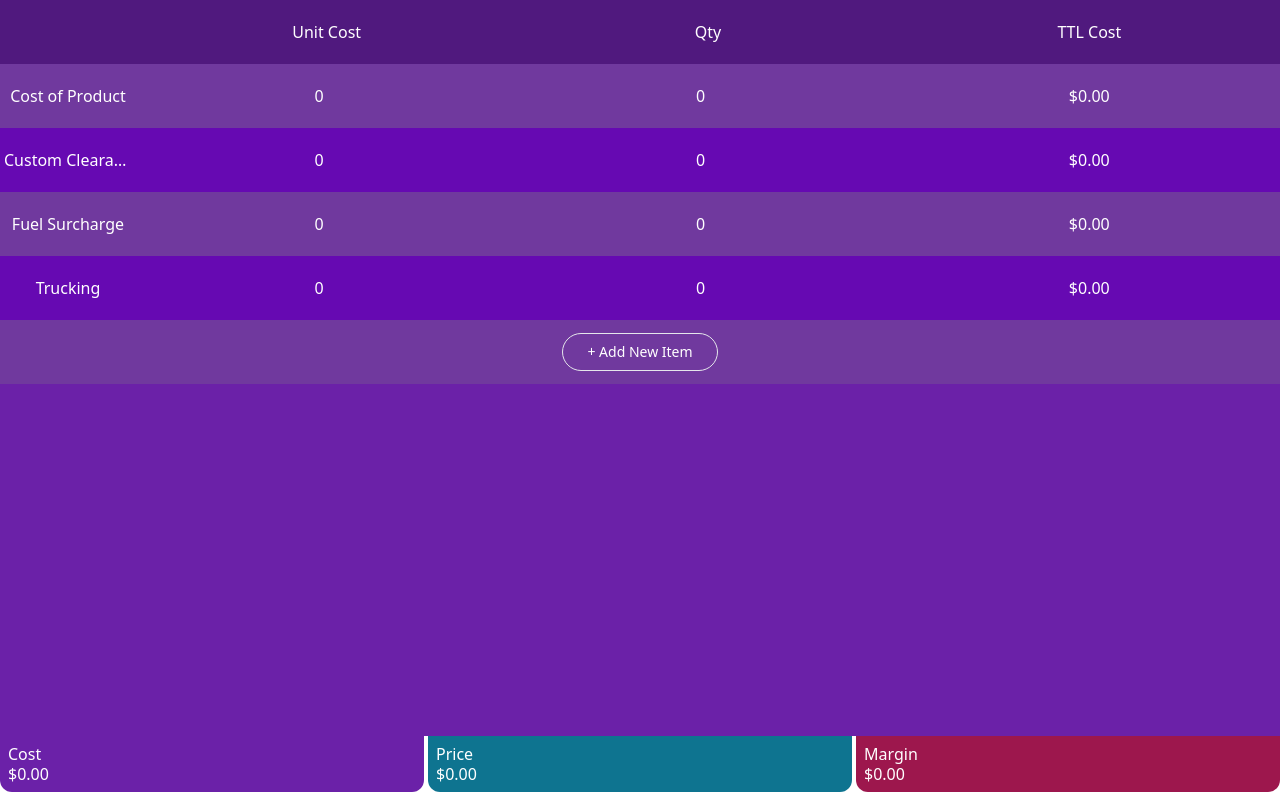
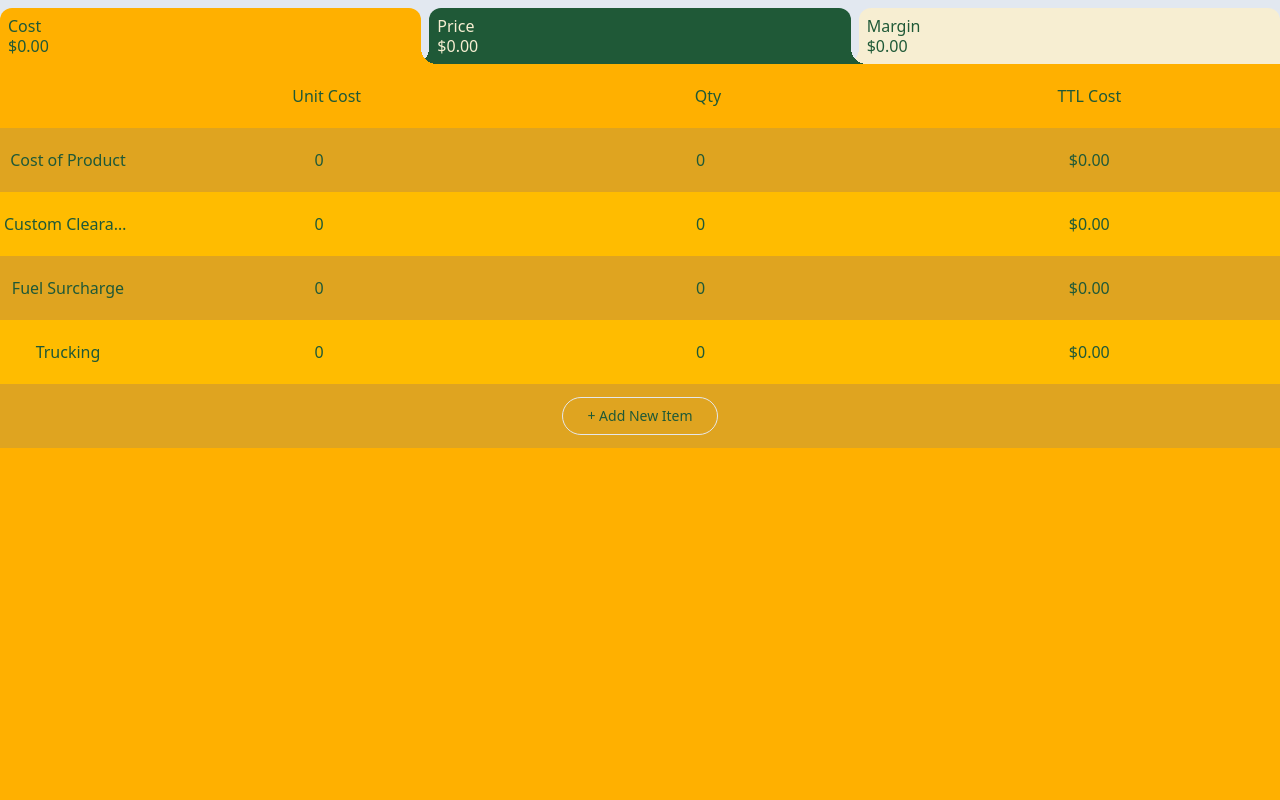
Before and after one commit to DevJogger/costing-margin-calculator, a Next.js app: page / in a window 1280 px wide. Built offline with nearby package versions, Linux system fonts and the light colour scheme.

Commit message:
Refactor components, update TabBar and page styles, add global colors

```diff
--- a/app/layout.tsx
+++ b/app/layout.tsx
@@ -9,6 +9,10 @@ export const metadata: Metadata = {
 export const viewport: Viewport = {
   maximumScale: 1,
   userScalable: false,
+  themeColor: [
+    { media: '(prefers-color-scheme: light)', color: '#E2E8F0' },
+    { media: '(prefers-color-scheme: dark)', color: '#1C1917' },
+  ],
 }
 
 export default function RootLayout({
--- a/app/page.tsx
+++ b/app/page.tsx
@@ -4,7 +4,7 @@ import CostPage from '@/components/CostPage'
 import PricePage from '@/components/PricePage'
 import MarginPage from '@/components/MarginPage'
 import TabBar from '@/components/TabBar'
-import { type Tab } from '@/types/Tabs'
+import type { Tab } from '@/common/types'
 
 export default function Home() {
   const [page, setPage] = useState<Tab>('cost')
@@ -16,16 +16,28 @@ export default function Home() {
   )
   const onTabClick = (tab: Tab) => setPage(tab)
   return (
-    <main className="flex h-dvh flex-col justify-between">
-      <CostPage setCostTotal={setCostTotal} hidden={page !== 'cost'} />
-      <PricePage setPriceTotal={setPriceTotal} hidden={page !== 'price'} />
-      <MarginPage hidden={page !== 'margin'} />
+    <main
+      className="flex h-dvh flex-col justify-between"
+      style={
+        {
+          '--costBg': '#FFB000',
+          '--priceBg': '#1F5937',
+          '--marginBg': '#F7EED2',
+          '--costText': '#1F5937',
+          '--priceText': '#F7EED2',
+          '--marginText': '#1F5937',
+        } as React.CSSProperties
+      }
+    >
       <TabBar
         onTabClick={onTabClick}
         costTotal={costTotal}
         priceTotal={priceTotal}
         marginTotal={marginTotal}
       />
+      <CostPage setCostTotal={setCostTotal} hidden={page !== 'cost'} />
+      <PricePage setPriceTotal={setPriceTotal} hidden={page !== 'price'} />
+      <MarginPage hidden={page !== 'margin'} />
     </main>
   )
 }
--- a/components/CostPage.tsx
+++ b/components/CostPage.tsx
@@ -32,7 +32,8 @@ export default function CostPage({ setCostTotal, hidden }: CostPageProps) {
   }
   return (
     <div
-      className={`flex-1 flex-col justify-between bg-purple-800 text-white ${hidden ? 'hidden' : 'flex'}`}
+      className={`flex-1 flex-col justify-between ${hidden ? 'hidden' : 'flex'}`}
+      style={{ backgroundColor: 'var(--costBg)', color: 'var(--costText)' }}
     >
       <HeadBar title={['', 'Unit Cost', 'Qty', 'TTL Cost']} />
       <section className="flex-1">
--- a/components/HeadBar.tsx
+++ b/components/HeadBar.tsx
@@ -4,7 +4,7 @@ interface HeadBarProps {
 
 export default function HeadBar({ title }: HeadBarProps) {
   return (
-    <div className="flex h-16 items-center backdrop-brightness-75">
+    <div className="flex h-16 items-center">
       {title.map((t, i) => (
         <div key={i} className={`text-center ${i === 0 ? 'w-32 mx-1' : 'flex-1'}`}>
           {t}
--- a/components/MarginPage.tsx
+++ b/components/MarginPage.tsx
@@ -5,7 +5,8 @@ interface MarginPageProps {
 export default function MarginPage({ hidden }: MarginPageProps) {
   return (
     <div
-      className={`flex-1 flex-col items-center justify-center bg-pink-800 text-2xl text-white ${hidden ? 'hidden' : 'flex'}`}
+      className={`flex-1 flex-col items-center justify-center text-2xl ${hidden ? 'hidden' : 'flex'}`}
+      style={{ backgroundColor: 'var(--marginBg)', color: 'var(--marginText)' }}
     >
       Margin Page
     </div>
--- a/components/PricePage.tsx
+++ b/components/PricePage.tsx
@@ -33,7 +33,8 @@ export default function PricePage({ setPriceTotal, hidden }: PricePageProps) {
   }
   return (
     <div
-      className={`flex-1 flex-col justify-between bg-cyan-700 text-white ${hidden ? 'hidden' : 'flex'}`}
+      className={`flex-1 flex-col justify-between ${hidden ? 'hidden' : 'flex'}`}
+      style={{ backgroundColor: 'var(--priceBg)', color: 'var(--priceText)' }}
     >
       <HeadBar title={['', 'Unit Price', 'Qty', 'TTL Revenue']} />
       <section className="flex-1 overflow-scroll">
--- a/components/TabBar.tsx
+++ b/components/TabBar.tsx
@@ -1,5 +1,6 @@
+import { useState } from 'react'
 import { showAsMoney } from '@/common/helperFunctions'
-import { type Tab } from '@/types/Tabs'
+import type { Tab } from '@/common/types'
 
 interface TabBarProps {
   onTabClick: (tab: Tab) => void
@@ -8,10 +9,10 @@ interface TabBarProps {
   marginTotal: number
 }
 
-const TABS: { name: Tab; background: string }[] = [
-  { name: 'cost', background: 'bg-purple-800' },
-  { name: 'price', background: 'bg-cyan-700' },
-  { name: 'margin', background: 'bg-pink-800' },
+const TABS: { name: Tab; background: string; textColor: string }[] = [
+  { name: 'cost', background: '--costBg', textColor: '--costText' },
+  { name: 'price', background: '--priceBg', textColor: '--priceText' },
+  { name: 'margin', background: '--marginBg', textColor: '--marginText' },
 ]
 
 export default function TabBar({
@@ -20,14 +21,42 @@ export default function TabBar({
   priceTotal,
   marginTotal,
 }: TabBarProps) {
+  const [activeTab, setActiveTab] = useState<Tab>('cost')
+  const handleOnClick = (tab: Tab) => {
+    setActiveTab(tab)
+    onTabClick(tab)
+  }
   return (
-    <footer className="sticky bottom-0 flex h-16 gap-1 bg-white pb-2 dark:bg-stone-900">
+    <nav className="sticky top-0 z-10 flex h-16 gap-2 bg-slate-200 pt-2 dark:bg-stone-900">
       {TABS.map((tab, i) => (
         <div
           key={i}
-          className={`flex flex-1 flex-col justify-center truncate rounded-b-xl p-2 leading-tight text-white ${tab.background}`}
-          onClick={() => onTabClick(tab.name)}
+          className="relative flex flex-1 flex-col justify-center whitespace-nowrap rounded-t-xl p-2 leading-tight"
+          style={
+            {
+              background: `var(${tab.background})`,
+              color: `var(${tab.textColor})`,
+              zIndex: `${activeTab === tab.name ? '20' : 10 - i}`,
+            } as React.CSSProperties
+          }
+          onClick={() => handleOnClick(tab.name)}
         >
+          <div
+            className="absolute -left-4 bottom-0 h-4 w-4 text-[0px]"
+            style={{
+              background: `radial-gradient(circle at 0 0, transparent 1rem, var(${tab.background}) 1rem)`,
+            }}
+          >
+            invert border radius - left
+          </div>
+          <div
+            className="absolute -right-4 bottom-0 h-4 w-4 text-[0px]"
+            style={{
+              background: `radial-gradient(circle at 100% 0, transparent 1rem, var(${tab.background}) 1rem)`,
+            }}
+          >
+            invert border radius - right
+          </div>
           <span className="capitalize">{tab.name}</span>
           <span>
             {showAsMoney(
@@ -40,6 +69,6 @@ export default function TabBar({
           </span>
         </div>
       ))}
-    </footer>
+    </nav>
   )
 }
```
Also changed, not shown: common/types.d.ts (renamed from types/Tabs.ts).
